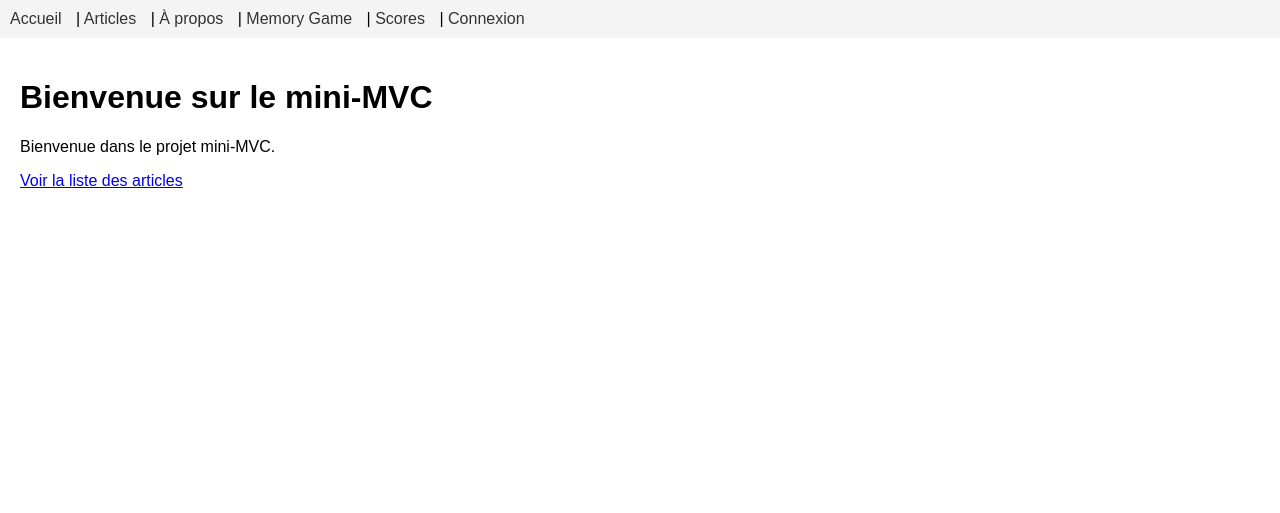
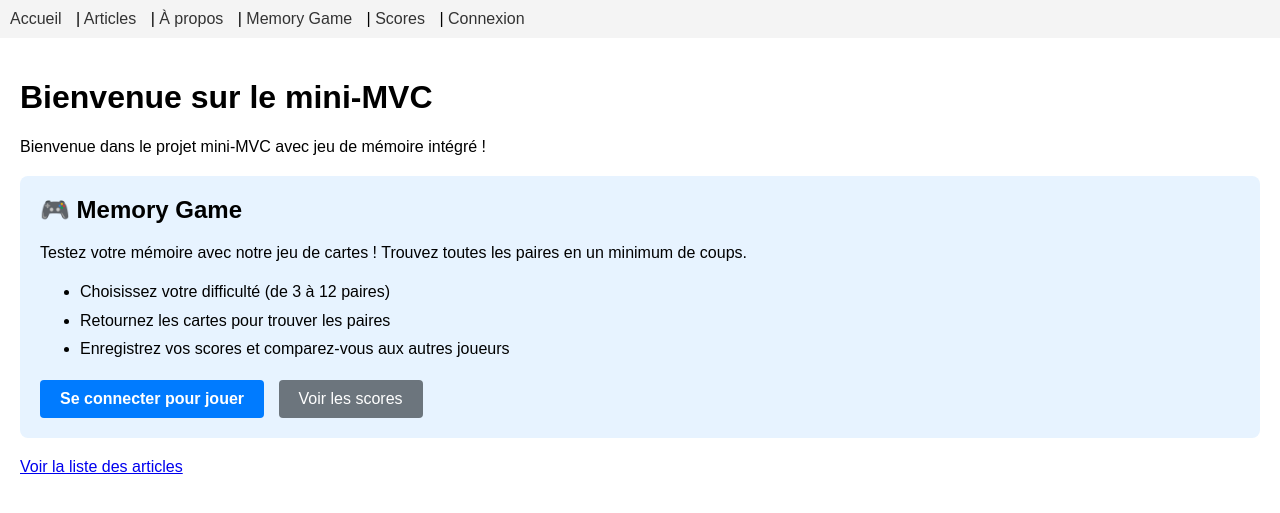
Before and after one commit to malo-martiniani/true-memory-mvc, a PHP site: page / in a window 1280 px wide. Shown: the top 513 px of the page. Run offline with PHP 8.4, Linux system fonts and the light colour scheme.

Commit message:
Update home page and add image placeholders documentation
Co-authored-by: malo-martiniani <229899972+malo-martiniani@users.noreply.github.com>

```diff
--- a/app/Views/home/index.php
+++ b/app/Views/home/index.php
@@ -11,7 +11,34 @@
   <?= htmlspecialchars($title ?? 'Accueil', ENT_QUOTES, 'UTF-8') ?>
 </h1>
 
-<p>Bienvenue dans le projet mini-MVC.</p>
+<p>Bienvenue dans le projet mini-MVC avec jeu de mémoire intégré !</p>
+
+<!-- Section Memory Game -->
+<div style="background-color: #e7f3ff; padding: 20px; border-radius: 8px; margin: 20px 0;">
+  <h2 style="margin-top: 0;">🎮 Memory Game</h2>
+  <p>
+    Testez votre mémoire avec notre jeu de cartes ! Trouvez toutes les paires en un minimum de coups.
+  </p>
+  <ul style="line-height: 1.8;">
+    <li>Choisissez votre difficulté (de 3 à 12 paires)</li>
+    <li>Retournez les cartes pour trouver les paires</li>
+    <li>Enregistrez vos scores et comparez-vous aux autres joueurs</li>
+  </ul>
+  <div style="margin-top: 15px;">
+    <?php if (isset($_SESSION['user_id'])): ?>
+      <a href="/game/difficulty" style="display: inline-block; padding: 10px 20px; background-color: #28a745; color: white; text-decoration: none; border-radius: 4px; font-weight: bold;">
+        Jouer maintenant
+      </a>
+    <?php else: ?>
+      <a href="/login" style="display: inline-block; padding: 10px 20px; background-color: #007bff; color: white; text-decoration: none; border-radius: 4px; font-weight: bold;">
+        Se connecter pour jouer
+      </a>
+    <?php endif; ?>
+    <a href="/game/leaderboard" style="display: inline-block; padding: 10px 20px; background-color: #6c757d; color: white; text-decoration: none; border-radius: 4px; margin-left: 10px;">
+      Voir les scores
+    </a>
+  </div>
+</div>
 
 <!-- Exemple d'amélioration : proposer un lien vers la liste des articles -->
 <p>
```
Also changed, not shown: public/assets/img/README.md (added), 1 other file.
